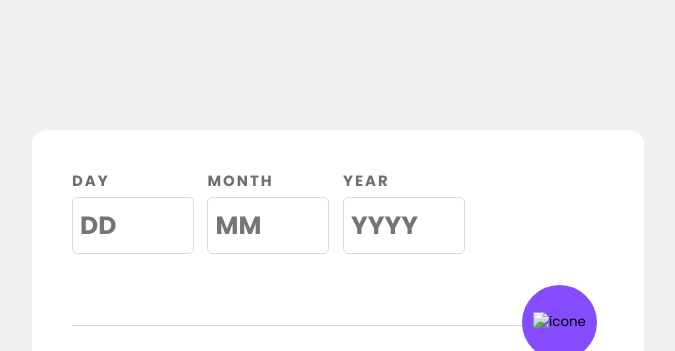
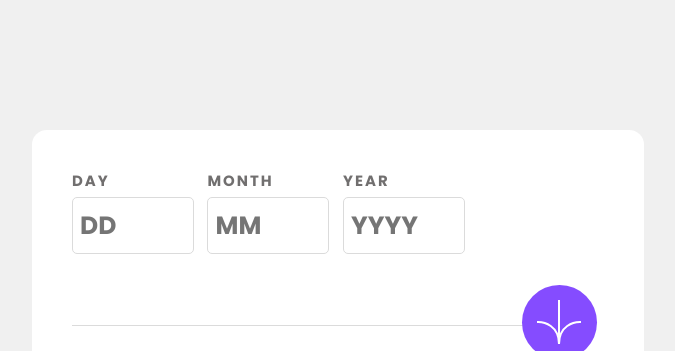
Before and after one commit to Karolayne-silva/challenge-frontmentor-age-calculator, a plain HTML site: page index.html in a window 1280 px wide. Shown: the top 351 px of the page, without its empty margins (302-977 px from the left). Drawn offline with Linux system fonts and the light colour scheme; the site is published under a folder, as on GitHub Pages, so addresses that start at the root find nothing.

Commit message:
ajustando caminho da img

```diff
--- a/index.html
+++ b/index.html
@@ -41,7 +41,7 @@
 
       </div>
       <span class="detalhe"></span>
-      <button id="btn"><img src="/assets/images/icon-arrow.svg" alt="icone"></button>
+      <button id="btn"><img src="assets/images/icon-arrow.svg" alt="icone"></button>
 
 
 
```
